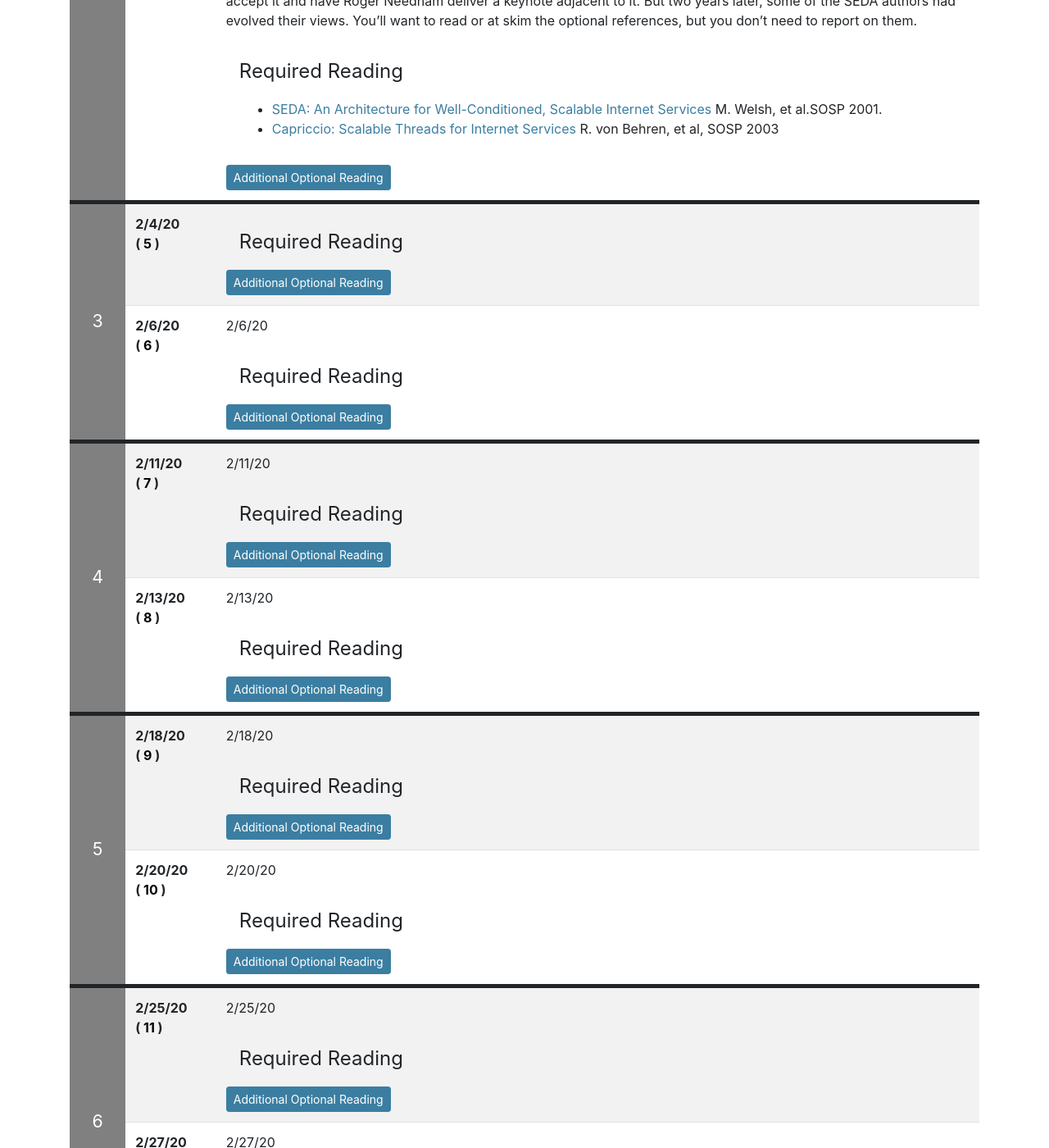
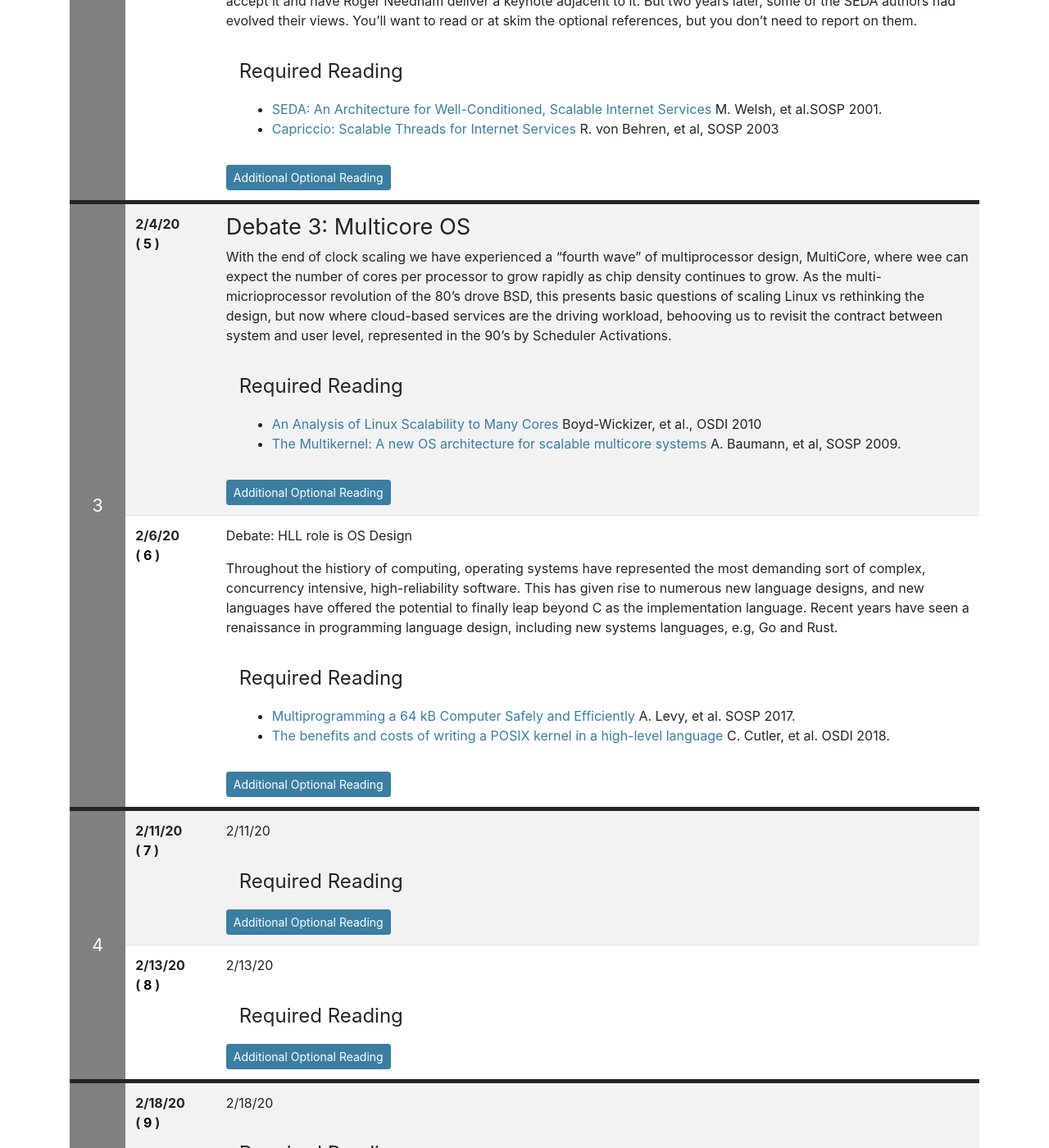
Before and after one commit to deculler/cs262b-sp20, a Jekyll site: the page built from index.md, in a window 1280 px wide and 1400 px high, scrolled down 1941 px. Shown: the whole window at 82% size. Built offline with Jekyll 4.4.1, drawn with Linux system fonts in a browser that asks for light colours; nearby versions of some CDN libraries; our own code applies the rules of GitHub Pages for plain Markdown files.

Commit message:
add lecture 5

```diff
--- a/index.md
+++ b/index.md
@@ -173,19 +173,47 @@ need to report on them.
 
 {% include syllabus_entry %}
 <!-- 2/4/20 -->
+## Debate 3: Multicore OS
+
+With the end of clock scaling we have experienced a "fourth wave" of
+multiprocessor design, MultiCore, where wee can expect the number of
+cores per processor to grow rapidly as chip density continues to grow.
+As the multi-micrioprocessor revolution of the 80's drove
+BSD, this presents basic questions of scaling Linux vs rethinking
+the design, but now where cloud-based services are the driving workload,
+behooving us to revisit the contract between system and user level,
+represented in the 90's by Scheduler Activations.
+
 <div class="reading">
 <div class="required_reading" markdown="1">
+* [An Analysis of Linux Scalability to Many Cores](https://pdos.csail.mit.edu/papers/linux:osdi10.pdf) Boyd-Wickizer, et al., OSDI 2010
+* [The Multikernel: A new OS architecture for scalable multicore systems](https://www.sigops.org/s/conferences/sosp/2009/papers/baumann-sosp09.pdf) A. Baumann, et al, SOSP 2009.
 </div>
 <div class="optional_reading" markdown="1">
+* [Scheduler activations: effective kernel support for the user-level management of parallelism](https://homes.cs.washington.edu/~tom/pubs/sched_act.pdf) T. Andersen, et al, SOSP 91 and ACM ToC 92.
 </div>
 </div>
 
 {% include syllabus_entry %}
-2/6/20
+<!-- 2/6/20 -->
+Debate: HLL role is OS Design
+
+Throughout the histiory of computing, operating systems have represented the
+most demanding sort of complex, concurrency intensive, high-reliability software.
+This has given rise to numerous new language designs, and new languages have
+offered the potential to finally leap beyond C as the implementation language.
+Recent years have seen a renaissance in programming language design, including
+new systems languages, e.g, Go and Rust.
+
 <div class="reading">
 <div class="required_reading" markdown="1">
+* [Multiprogramming a 64 kB Computer Safely and Efficiently](https://sing.stanford.edu/site/publications/levy17-tock.pdf) A. Levy, et al. SOSP 2017.
+* [The benefits and costs of writing a POSIX kernel in a high-level language](https://www.usenix.org/conference/osdi18/presentation/cutler) C. Cutler, et al. OSDI 2018.
+
 </div>
 <div class="optional_reading" markdown="1">
+* [Hydra: The Kernel of a Multiprocessor Operating System](https://research.cs.wisc.edu/areas/os/Qual/papers/hydra.pdf) W. Wulf, et al. CACM 1974.
+
 </div>
 </div>
 
```
